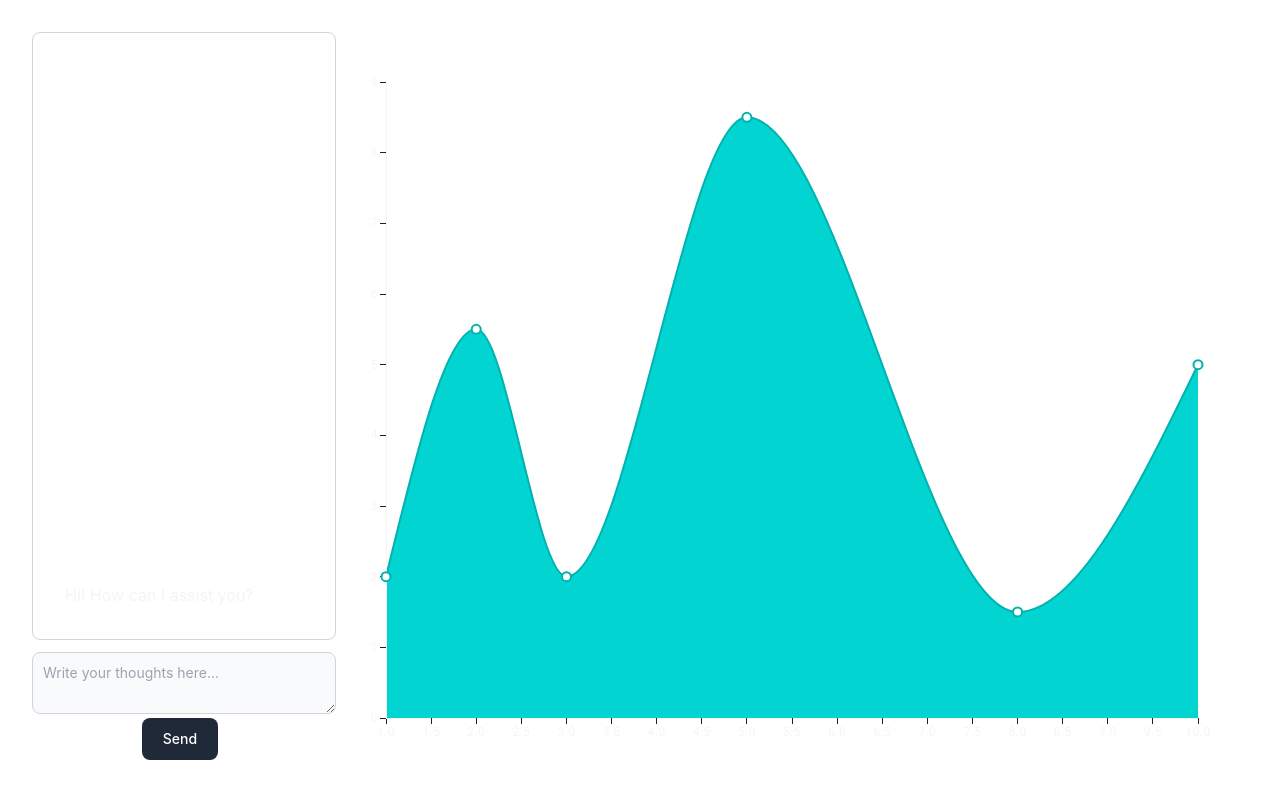
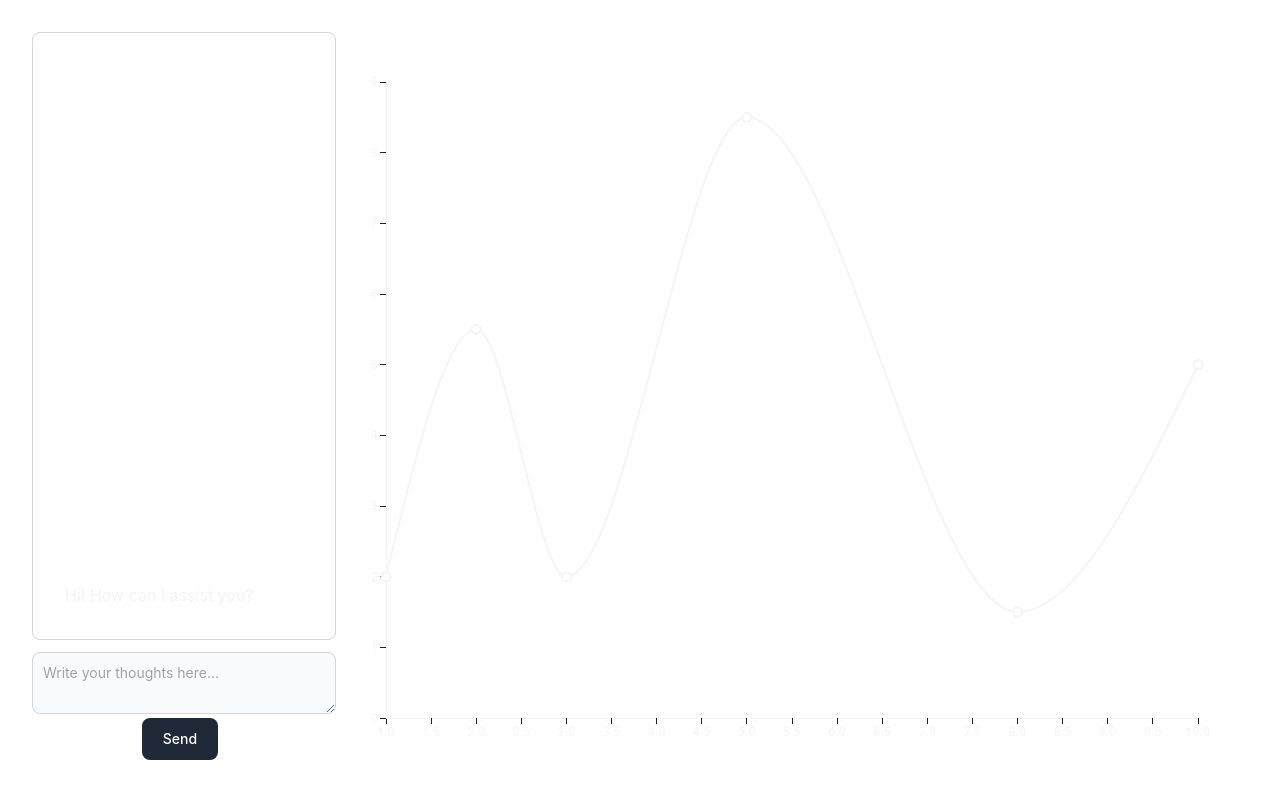
Before and after one commit to aymenloudiy/SCMPageConcept, a React (Vite) app: page / in a window 1280 px wide. Built offline with nearby package versions, Linux system fonts and the light colour scheme.

Commit message:
style: switch to transparent background

```diff
--- a/src/components/LineChartContainer.tsx
+++ b/src/components/LineChartContainer.tsx
@@ -25,10 +25,13 @@ export default function LineChartContainer() {
         series={[
           {
             data: [2, 5.5, 2, 8.5, 1.5, 5],
-            area: true,
+            area: false,
+            color: grey[100],
           },
         ]}
         sx={{
+          backgroundColor: "transparent",
+          "& .MuiChartsBackground-root": { fill: "transparent" },
           "& .MuiChartsLegend-root": { color: grey[100] },
         }}
       />
```
